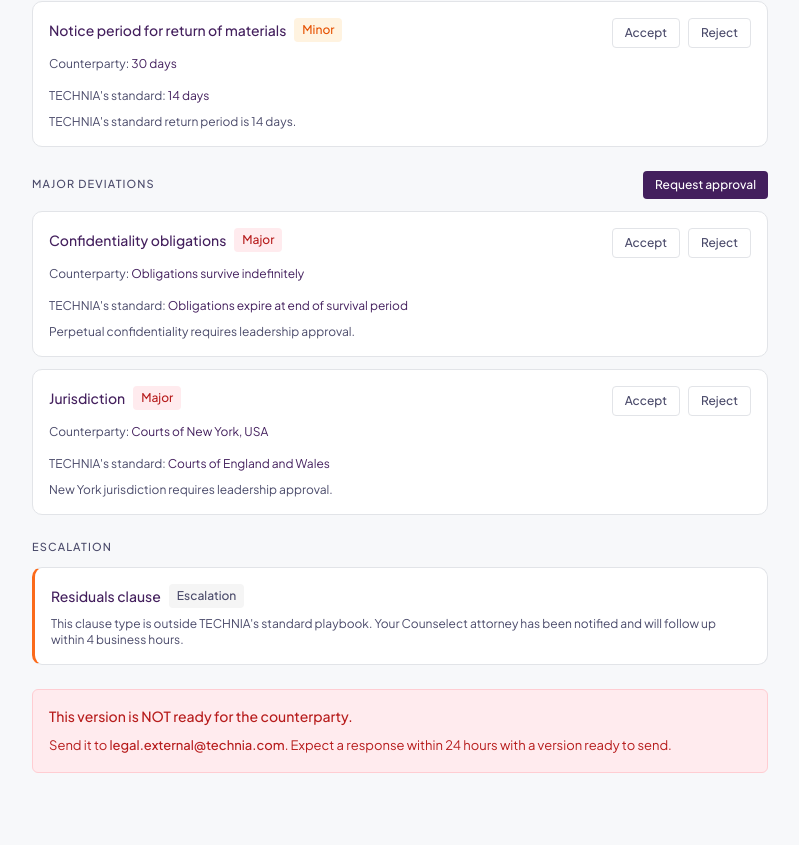
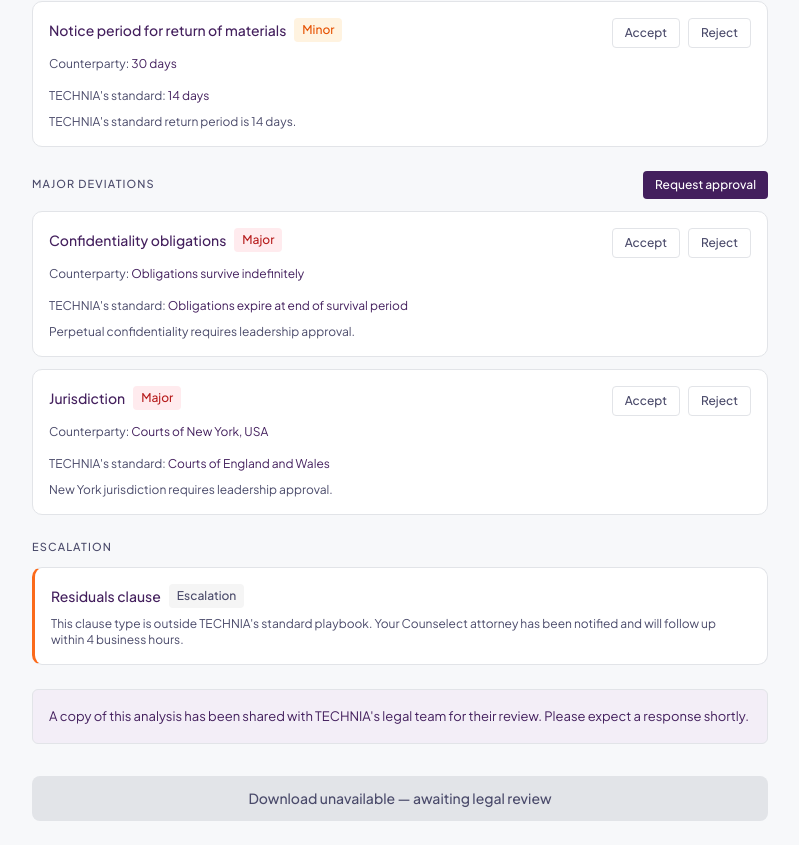
Before and after one commit to pdlegal/v0-pact-by-counselect, a Next.js app: page /review/results in a window 1280 px wide. Shown: the part 702-1547 px from the top of the page, without its empty margins (240-1039 px from the left). Before the commit the page ends 1515 px from the top, so only its background shows below. Built offline with nearby package versions, Linux system fonts and the light colour scheme.

Commit message:
feat: enhance escalation message display and download handling
Update warning message and disable download for legal review.

```diff
--- a/app/review/results/page.tsx
+++ b/app/review/results/page.tsx
@@ -637,13 +637,10 @@ Best regards`
         {hasEscalation && (
           <div
             className="p-4 rounded-md mb-4 mt-6"
-            style={{ backgroundColor: "#FFEBEE", border: "1px solid #FFCDD2", borderRadius: "6px" }}
+            style={{ backgroundColor: "#F3EEF7", border: "1px solid #E2E4E8", borderRadius: "6px" }}
           >
-            <p className="font-medium mb-2" style={{ color: "#B71C1C", fontSize: "14px" }}>
-              This version is NOT ready for the counterparty.
-            </p>
-            <p style={{ color: "#B71C1C", fontSize: "13px", lineHeight: 1.6 }}>
-              Send it to <span className="font-medium">legal.external@technia.com</span>. Expect a response within 24 hours with a version ready to send.
+            <p style={{ color: "#431F5D", fontSize: "13px", lineHeight: 1.6 }}>
+              {"A copy of this analysis has been shared with TECHNIA's legal team for their review. Please expect a response shortly."}
             </p>
           </div>
         )}
@@ -660,50 +657,27 @@ Best regards`
           </div>
         )}
 
-        {/* Notify Legal Button (when escalation exists) */}
-        {hasEscalation && allActioned && (
-          <>
+        {/* Download Button (disabled when escalation exists) */}
         <button
-              onClick={handleNotifyLegal}
+          disabled={!allActioned || hasEscalation}
+          onClick={() => allActioned && !hasEscalation && router.push("/review/output")}
           className="w-full py-3 rounded-md font-medium transition-all mt-4"
           style={{
-                backgroundColor: "#B71C1C",
-                color: "#FFFFFF",
+            background: (allActioned && !hasEscalation)
+              ? "linear-gradient(135deg, #FB6A1B, #D2582F)"
+              : "#E2E4E8",
+            color: (allActioned && !hasEscalation) ? "#FFFFFF" : "#4A4A6A",
+            cursor: (allActioned && !hasEscalation) ? "pointer" : "not-allowed",
             fontSize: "14px"
           }}
         >
-              Notify legal
-            </button>
-            <p
-              className="text-center mt-2"
-              style={{ color: "#4A4A6A", fontSize: "11px" }}
-            >
-              Download a version with the escalated clause highlighted as &quot;To be confirmed by legal.&quot;
-            </p>
-          </>
-        )}
-
-        {/* Download Button (only when no escalation) */}
-        {!hasEscalation && (
-          <button
-            disabled={!allActioned}
-            onClick={() => allActioned && router.push("/review/output")}
-            className="w-full py-3 rounded-md font-medium transition-all mt-4"
-            style={{
-              background: allActioned
-                ? "linear-gradient(135deg, #FB6A1B, #D2582F)"
-                : "#E2E4E8",
-              color: allActioned ? "#FFFFFF" : "#4A4A6A",
-              cursor: allActioned ? "pointer" : "not-allowed",
-              fontSize: "14px"
-            }}
-          >
-            {allActioned
+          {hasEscalation
+            ? "Download unavailable — awaiting legal review"
+            : allActioned
               ? "Download reviewed NDA (.docx)"
               : "Action all deviations to unlock"
           }
         </button>
-        )}
       </div>
     </main>
   )
```
Lines whose indentation alone changed are shown as unchanged.
